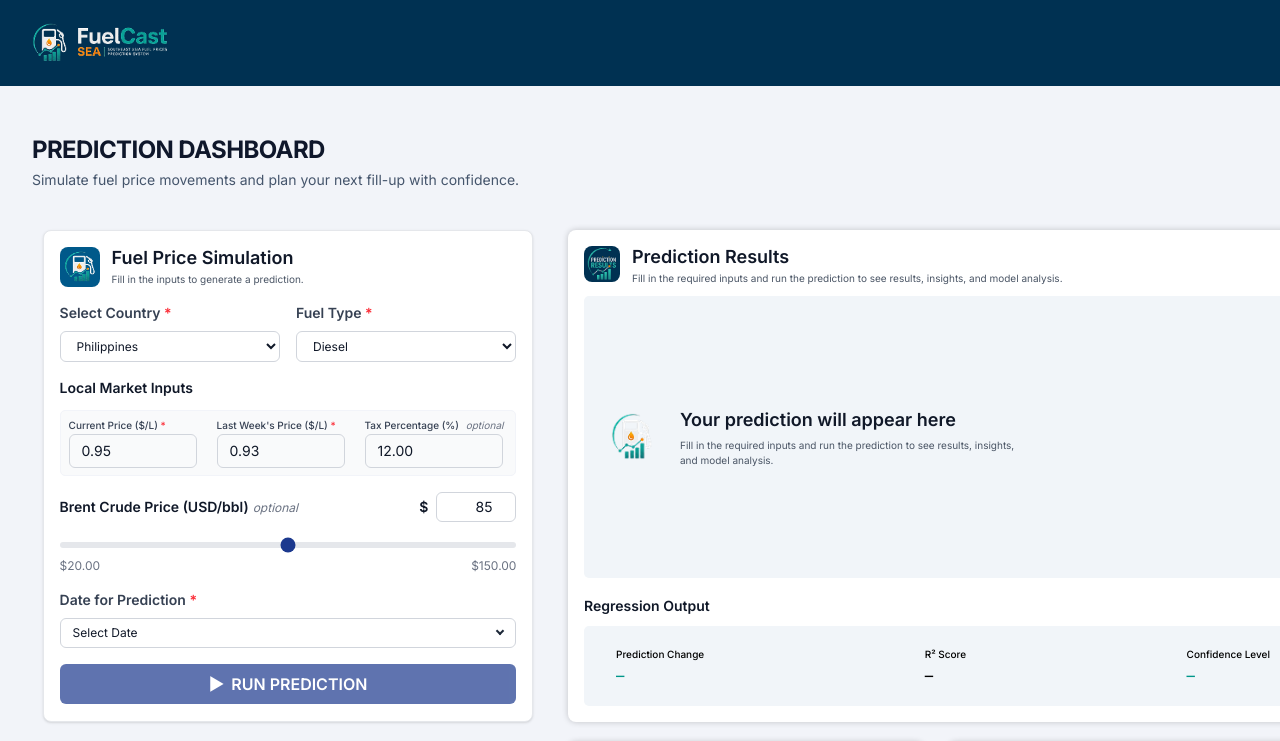
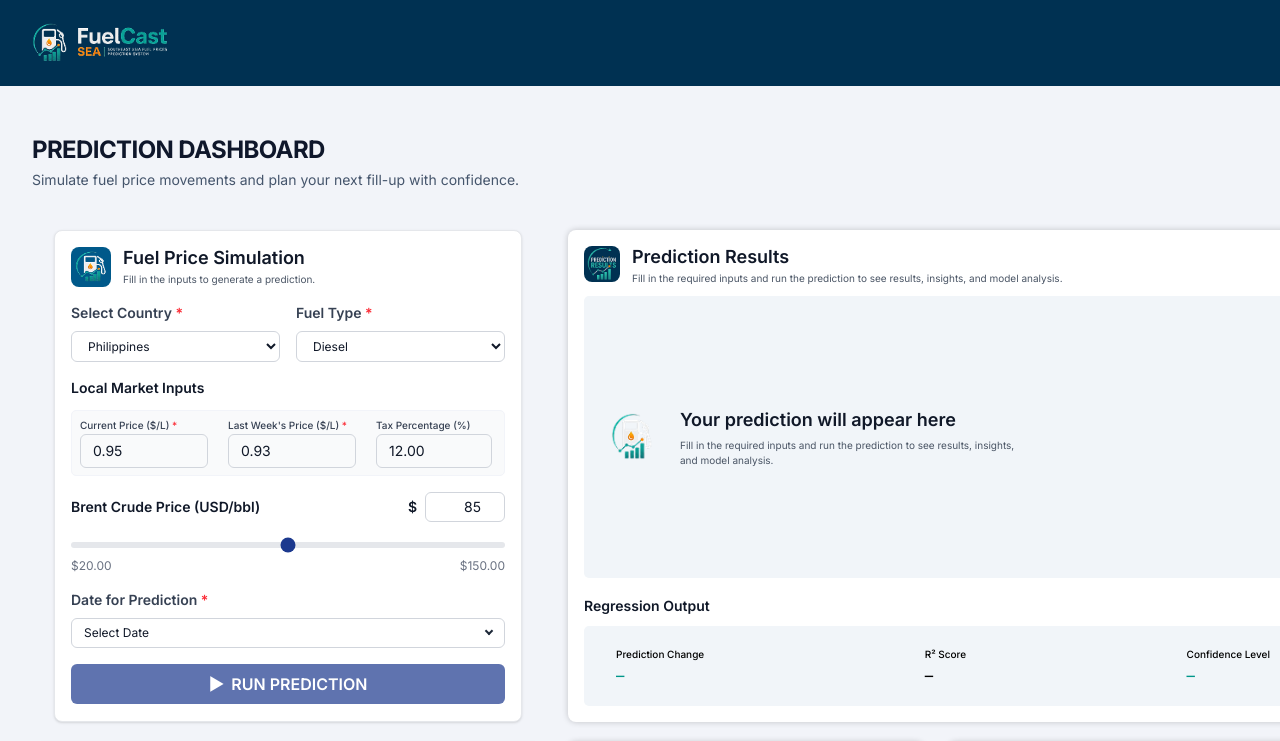
Before and after one commit to yelle15/fuelcast, a Next.js app in the folder frontend/: page / in a window 1280 px wide. Shown: the top 741 px of the page. Built offline with nearby package versions, Linux system fonts and the light colour scheme; no server answers.

Commit message:
fix: remove optional label

```diff
--- a/frontend/src/app/components/fuel-price-simulation.js
+++ b/frontend/src/app/components/fuel-price-simulation.js
@@ -136,7 +136,7 @@ export default function FuelPriceSimulation({
           {/* Tax Percentage */}
           <div className="flex-1 min-w-0">
             <label className="block text-[10px] font-medium text-gray-700 mb-0.5 leading-tight whitespace-nowrap">
-              Tax Percentage (%) <span className="text-gray-500 text-[10px] font-normal italic ml-1">optional</span>
+              Tax Percentage (%)
             </label>
             <input
               type="number"
@@ -157,7 +157,7 @@ export default function FuelPriceSimulation({
         <div className="flex justify-between items-center mb-2">
           <label className="text-sm font-semibold font-inter text-gray-900">
             Brent Crude Price (USD/bbl)
-            <span className="text-gray-500 text-xs font-normal italic ml-1">optional</span>
+
           </label>
           <div className="flex items-center gap-2">
             <span className="text-sm font-semibold text-gray-900">$</span>
```
